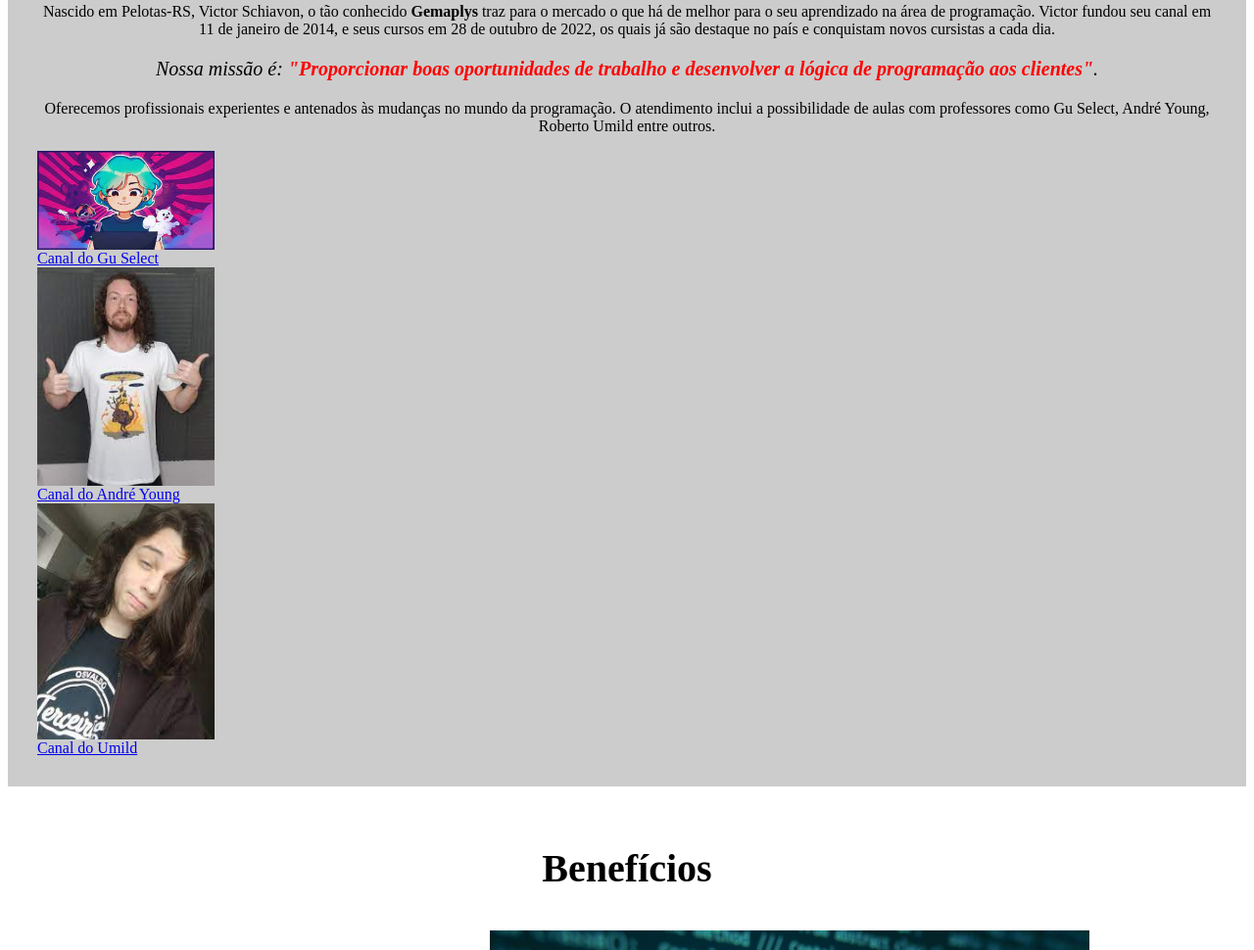
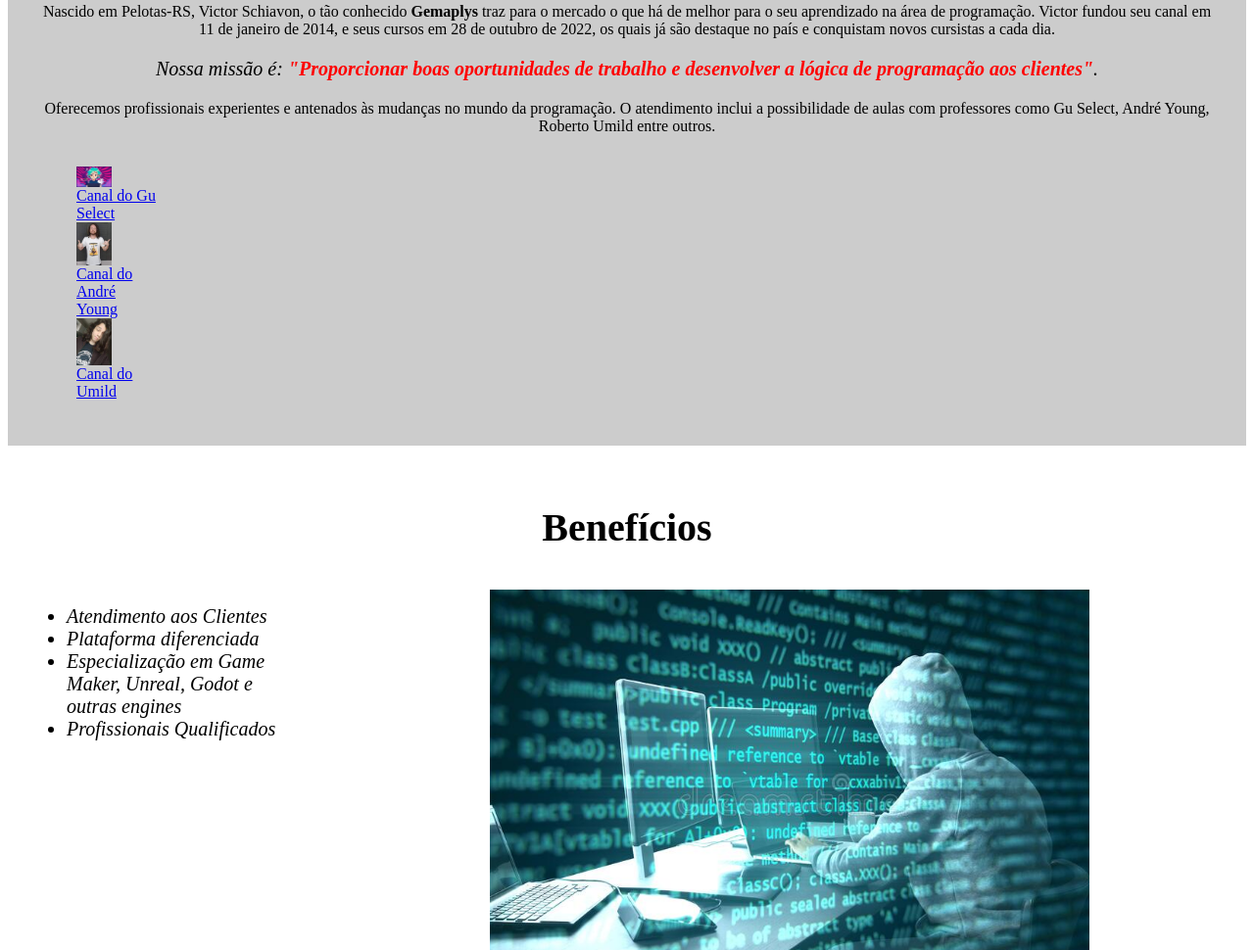
Before and after one commit to Allgu3m/Cursos-de-Programa-o-Gemaplys, a plain HTML site: page index.html in a window 1280 px wide. Shown: the part 945-1915 px from the top of the page at 98% size. Drawn offline with Linux system fonts and the light colour scheme.

Commit message:
Update index.html

```diff
--- a/index.html
+++ b/index.html
@@ -19,13 +19,15 @@
 			<p id="missao"><em>Nossa missão é: <strong>"Proporcionar boas oportunidades de trabalho e desenvolver a lógica de programação aos clientes"</strong>.</em></p>
 
 			<p>Oferecemos profissionais experientes e antenados às mudanças no mundo da programação. O atendimento inclui a possibilidade de aulas com professores como Gu Select, André Young, Roberto Umild entre outros.</p>
-            <img src="guselect.jpeg" class="imagensinfluencers">
+            <ul class="canaismassas">
+<img src="guselect.jpeg" class="imagensinfluencers">
             <a href="https://www.youtube.com/channel/UCseB9OWWJSnlabGj2WPp0uQ">Canal do Gu Select</a>
             <img src="andre.jpeg" class="imagensinfluencers">
             <a href="https://www.youtube.com/channel/UCv29ytb-v_Ph6QZOypGFyEw">Canal do André Young</a>
             <img src="umild.jpg" class="imagensinfluencers">
             <a href="https://www.youtube.com/channel/UCa3YPhACC33ZUSYMD4sPBXA">Canal do Umild</a>
-		</div>
+		</ul>
+</div>
 
 		<div class="beneficios">
 			<h3 class="titulo-centralizado">Benefícios</h3>
```
